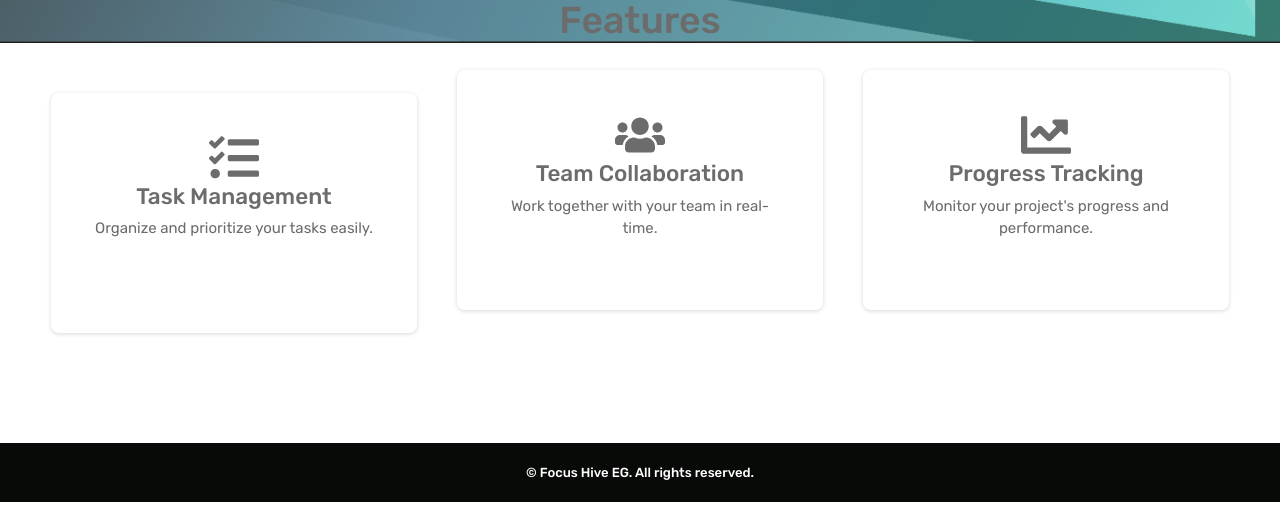
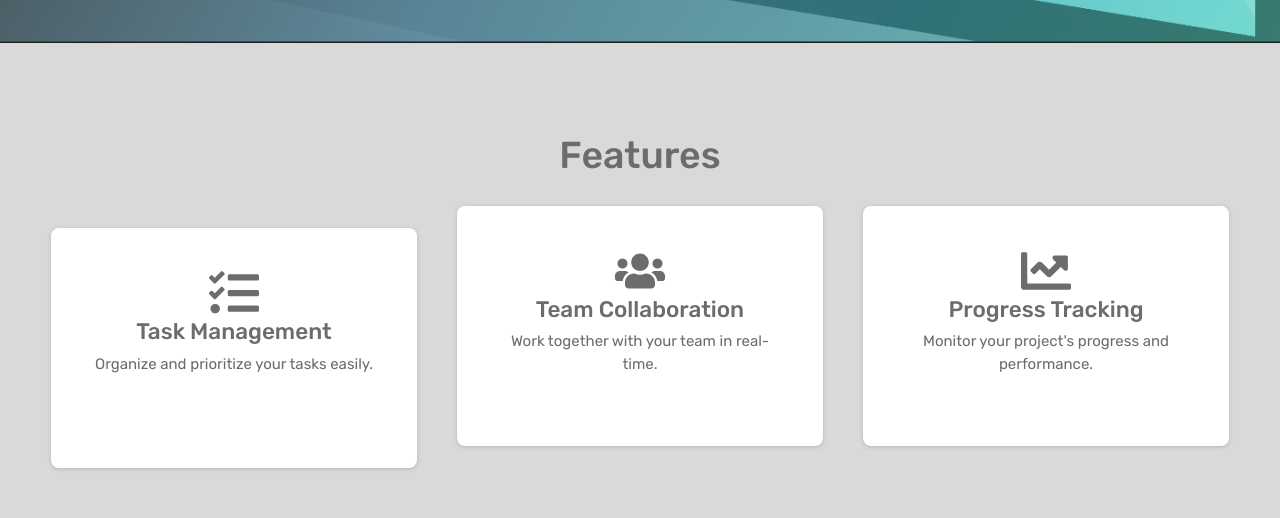
Before and after one commit to fatmaabdelhadi/project-management, a React (Create React App) app: page / in a window 1280 px wide. Shown: the part 757-1275 px from the top of the page. Built offline with nearby package versions, Linux system fonts and the light colour scheme.

Commit message:
Fixed LandingPage CSS

```diff
--- a/src/Components/Landing/Landing.css
+++ b/src/Components/Landing/Landing.css
@@ -12,19 +12,19 @@
 
 .LandingPage {
     text-align: center;
-    background: url('../../Assets/Landing.png');
-    background-color: var(--teal);
-    background-size: cover;
-    background-repeat: no-repeat;
-    background-position: right;
+    background-color: var(--grey);
     position: relative;
-    height: 100vh;
 }
 
 .HeroSection {
     text-align: start;
     padding: 18em 5em 11em 16em;
-    /* background: #f5f5f5; */
+    background: url('../../Assets/Landing.png');
+    background-size: cover;
+    background-repeat: no-repeat;
+    background-position: right;
+    height:100vh;
+    max-height: 875px;
 }
 
 .HeroSection h2 {
@@ -57,7 +57,7 @@
 }
 
 .FeatureSection {
-    padding: 10em 2em 6em;
+    padding: 6em 2em;
 }
 
 .Feature {
@@ -66,6 +66,7 @@
     height: 30vh;
     padding: 40px;
     margin: 20px;
+    background-color: white;
     box-shadow: rgba(0, 0, 0, 0.16) 0px 1px 4px;
     transition: box-shadow 0.3s ease-in-out;
     border-radius: 8px;
```
